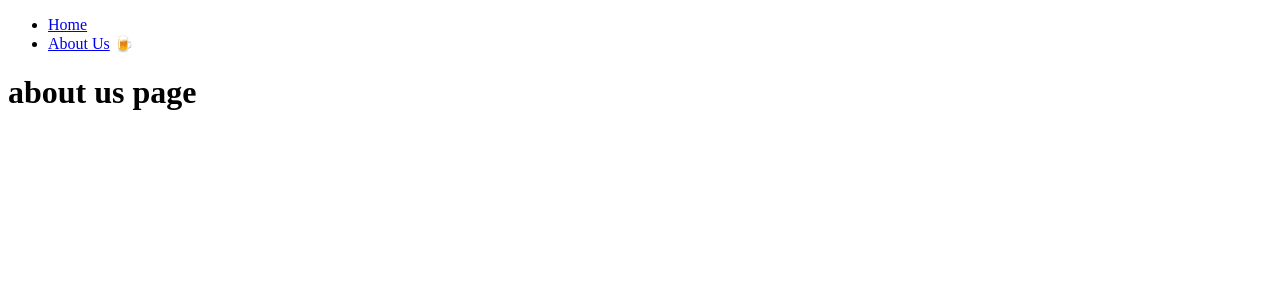
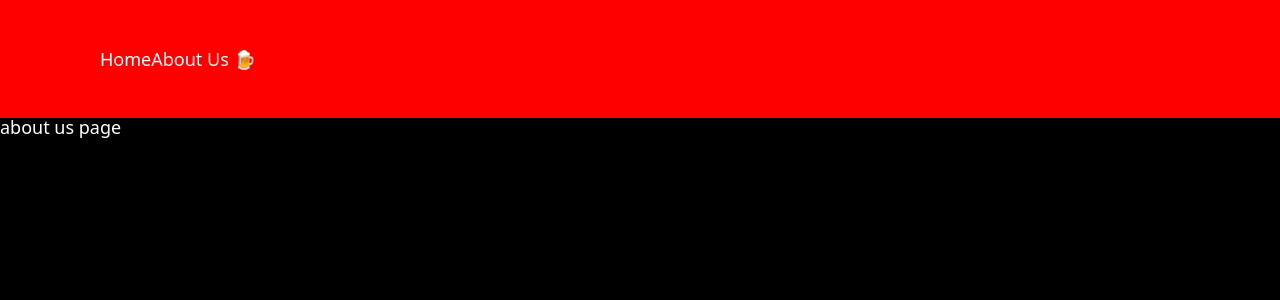
Before and after one commit to minhanPark/next14-nomad-basic, a Next.js app: page /about-us in a window 1280 px wide. Shown: the top 300 px of the page. Built offline with nearby package versions, Linux system fonts and the light colour scheme.

Commit message:
global.css에 system font 추가하고 따로 컴포넌트에는 module.css를 추가

```diff
--- a/app/layout.tsx
+++ b/app/layout.tsx
@@ -1,5 +1,6 @@
 import { Metadata } from "next";
 import Navigation from "../components/navigation";
+import "../styles/global.css";
 
 export const metadata: Metadata = {
   title: {
--- a/components/navigation.tsx
+++ b/components/navigation.tsx
@@ -2,13 +2,13 @@
 
 import Link from "next/link";
 import { usePathname } from "next/navigation";
+import styles from "../styles/navigation.module.css";
 
 export default function Navigation() {
   const path = usePathname();
-  console.log("path", path);
   return (
-    <nav>
-      <ul>
+    <nav className={styles.nav}>
+      <ul className={styles.list}>
         <li>
           <Link href="/">Home</Link> {path === "/" && "🍺"}
         </li>
--- /dev/null
+++ b/styles/global.css
@@ -0,0 +1,148 @@
+html,
+body,
+div,
+span,
+applet,
+object,
+iframe,
+h1,
+h2,
+h3,
+h4,
+h5,
+h6,
+p,
+blockquote,
+pre,
+a,
+abbr,
+acronym,
+address,
+big,
+cite,
+code,
+del,
+dfn,
+em,
+img,
+ins,
+kbd,
+q,
+s,
+samp,
+small,
+strike,
+strong,
+sub,
+sup,
+tt,
+var,
+b,
+u,
+i,
+center,
+dl,
+dt,
+dd,
+ol,
+ul,
+li,
+fieldset,
+form,
+label,
+legend,
+table,
+caption,
+tbody,
+tfoot,
+thead,
+tr,
+th,
+td,
+article,
+aside,
+canvas,
+details,
+embed,
+figure,
+figcaption,
+footer,
+header,
+hgroup,
+menu,
+nav,
+output,
+ruby,
+section,
+summary,
+time,
+mark,
+audio,
+video {
+  margin: 0;
+  padding: 0;
+  border: 0;
+  font-size: 100%;
+  font: inherit;
+  vertical-align: baseline;
+}
+/* HTML5 display-role reset for older browsers */
+article,
+aside,
+details,
+figcaption,
+figure,
+footer,
+header,
+hgroup,
+menu,
+nav,
+section {
+  display: block;
+}
+body {
+  line-height: 1;
+}
+ol,
+ul {
+  list-style: none;
+}
+blockquote,
+q {
+  quotes: none;
+}
+blockquote:before,
+blockquote:after,
+q:before,
+q:after {
+  content: "";
+  content: none;
+}
+table {
+  border-collapse: collapse;
+  border-spacing: 0;
+}
+
+body {
+  font-family: system-ui, -apple-system, BlinkMacSystemFont, "Segoe UI", Roboto,
+    Oxygen, Ubuntu, Cantarell, "Open Sans", "Helvetica Neue", sans-serif;
+  background-color: black;
+  color: white;
+  font-size: 18px;
+}
+
+a {
+  color: inherit;
+  text-decoration: none;
+}
+
+a:hover {
+  text-decoration: underline;
+}
+
+body {
+  font-family: system-ui, -apple-system, BlinkMacSystemFont, "Segoe UI", Roboto,
+    Oxygen, Ubuntu, Cantarell, "Open Sans", "Helvetica Neue", sans-serif;
+  background-color: black;
+  color: white;
+}
--- /dev/null
+++ b/styles/navigation.module.css
@@ -0,0 +1,8 @@
+.nav {
+  background-color: red;
+  padding: 50px 100px;
+}
+
+.list {
+  display: flex;
+}
```
